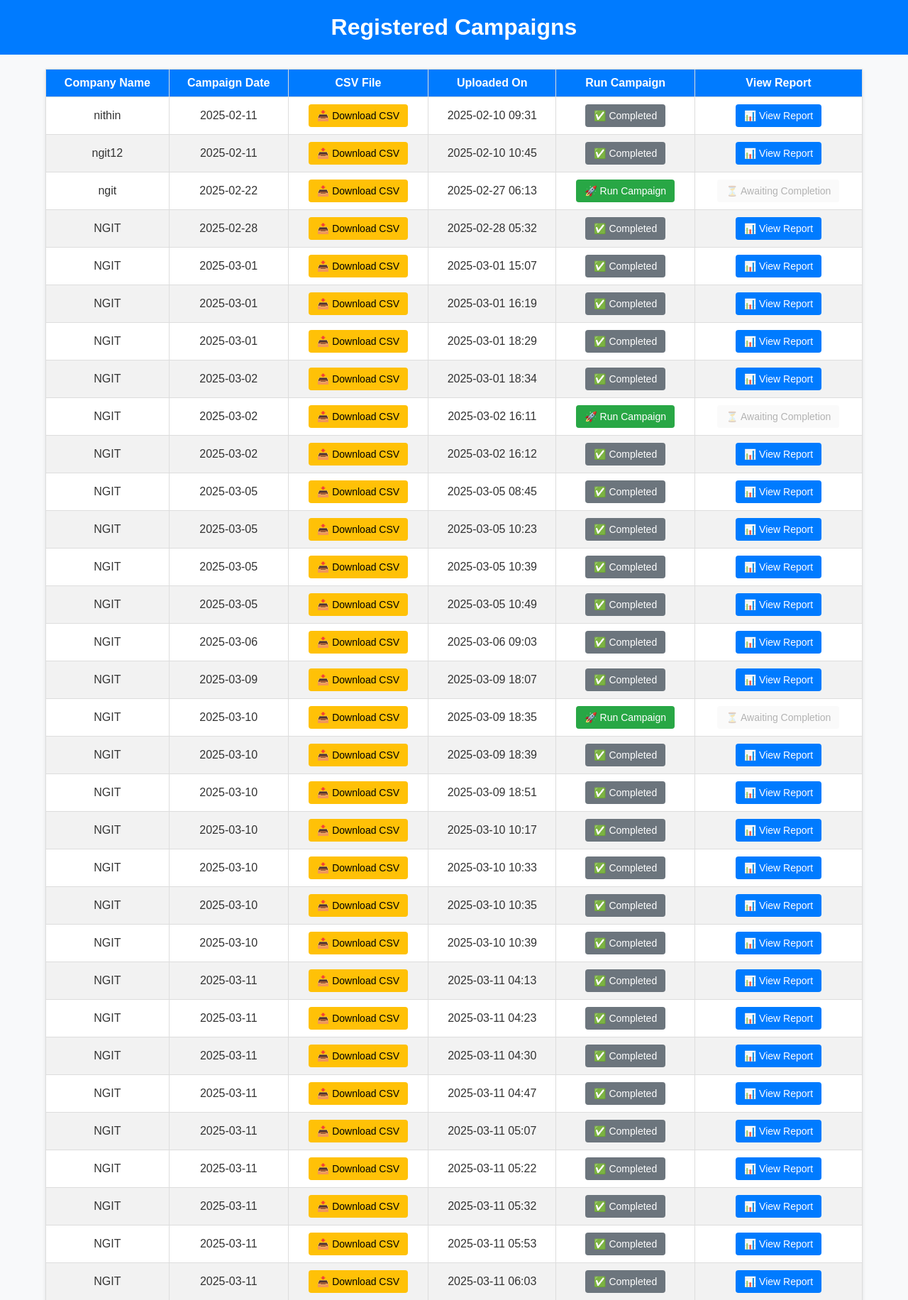
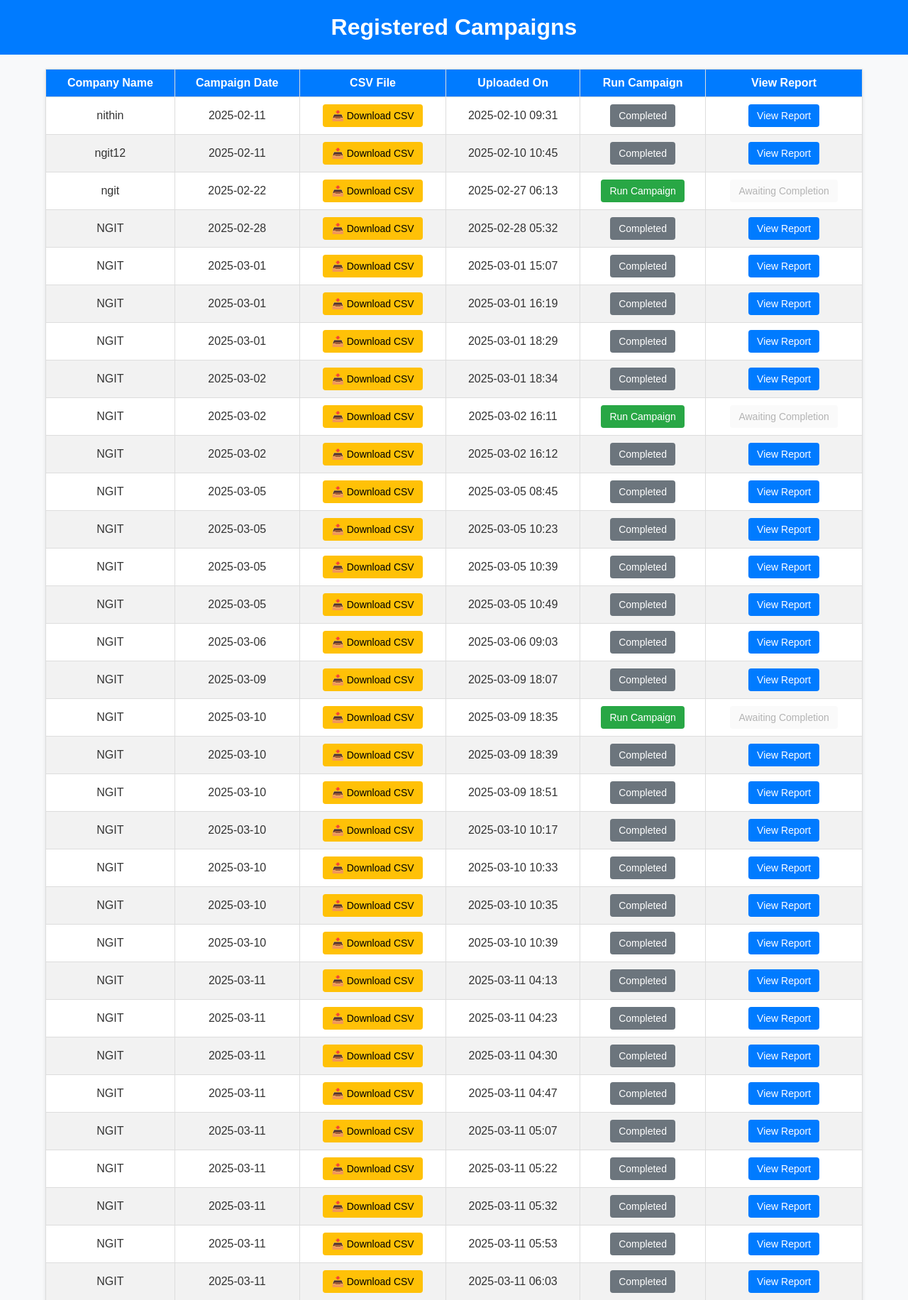
Before and after one commit to TANYYALA/User-Manual-Phishing-Simulation, a Flask app: page /view-campaigns in a window 1280 px wide. Shown: the top 1832 px of the page at 71% size. Run offline with Flask 3, Linux system fonts and the light colour scheme; a user stored in the database is signed in; data comes from the database, SQL or seed files in the repository.

Commit message:
Update view_campaigns.html

```diff
--- a/host/templates/view_campaigns.html
+++ b/host/templates/view_campaigns.html
@@ -89,7 +89,7 @@
                     <th>CSV File</th>
                     <th>Uploaded On</th>
                     <th>Run Campaign</th>
-                    <th>View Report</th>  <!-- ✅ New Column for Reports -->
+                    <th>View Report</th>
                 </tr>
             </thead>
             <tbody>
@@ -107,9 +107,9 @@
                         <form action="{{ url_for('run_campaign', campaign_id=campaign.id) }}" method="post">
                             <button type="submit" class="run-btn" {% if campaign.is_run %} disabled {% endif %}>
                                 {% if campaign.is_run %}
-                                    ✅ Completed
+                                    Completed
                                 {% else %}
-                                    🚀 Run Campaign
+                                    Run Campaign
                                 {% endif %}
                             </button>
                         </form>
@@ -118,12 +118,12 @@
                         {% if campaign.is_run %}
 
                             <a href="{{ url_for('admin_view_report', company_name=campaign.company_name, campaign_id=campaign.id) }}">
-                                <button class="report-btn">📊 View Report</button>
+                                <button class="report-btn"> View Report</button>
                             </a>
 
 
                         {% else %}
-                        <button disabled>⏳ Awaiting Completion</button>
+                        <button disabled> Awaiting Completion</button>
                         {% endif %}
                     </td>
                 </tr>
@@ -132,7 +132,7 @@
         </table>
 
         <div style="text-align: center; margin-top: 20px;">
-            <a href="/admin_dashboard"><button class="danger-btn">⬅️ Back to Admin Dashboard</button></a>
+            <a href="/admin_dashboard"><button class="danger-btn"> Back to Admin Dashboard</button></a>
         </div>
     </body>
     </html>
```
